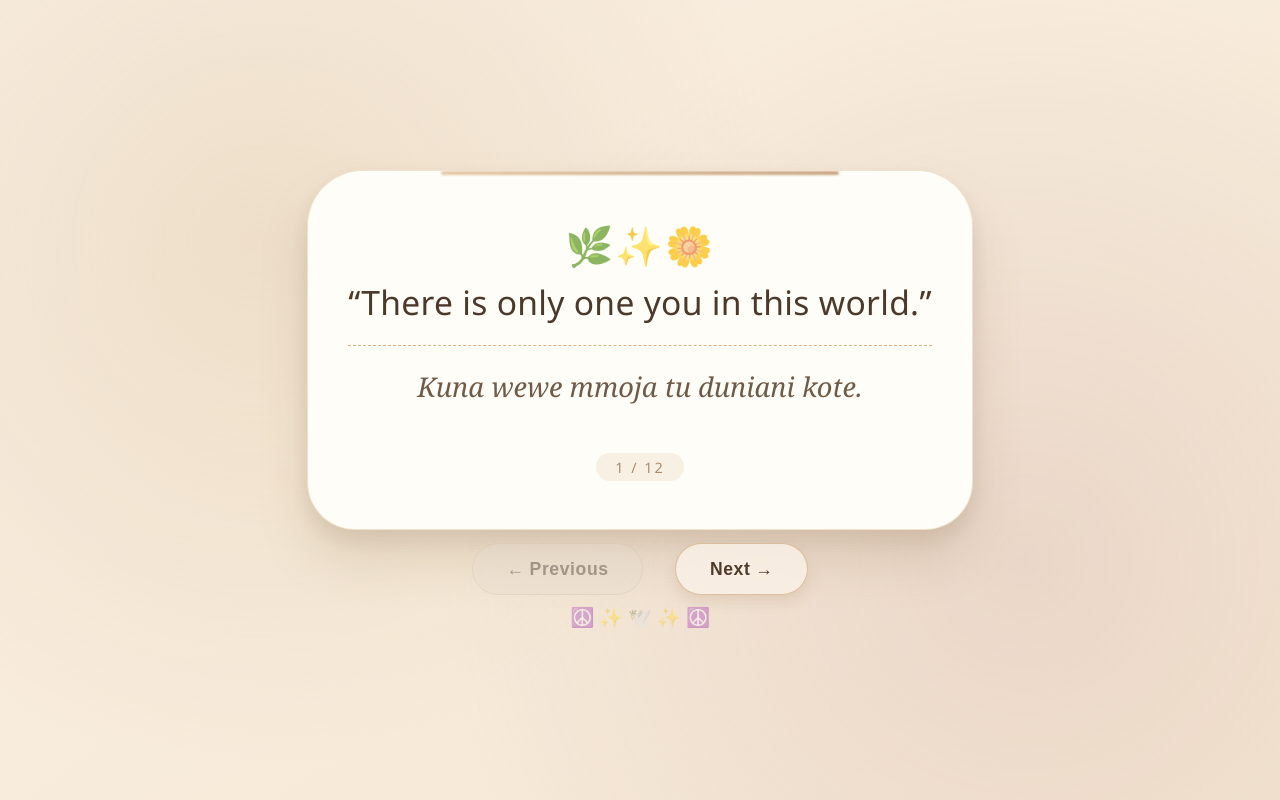
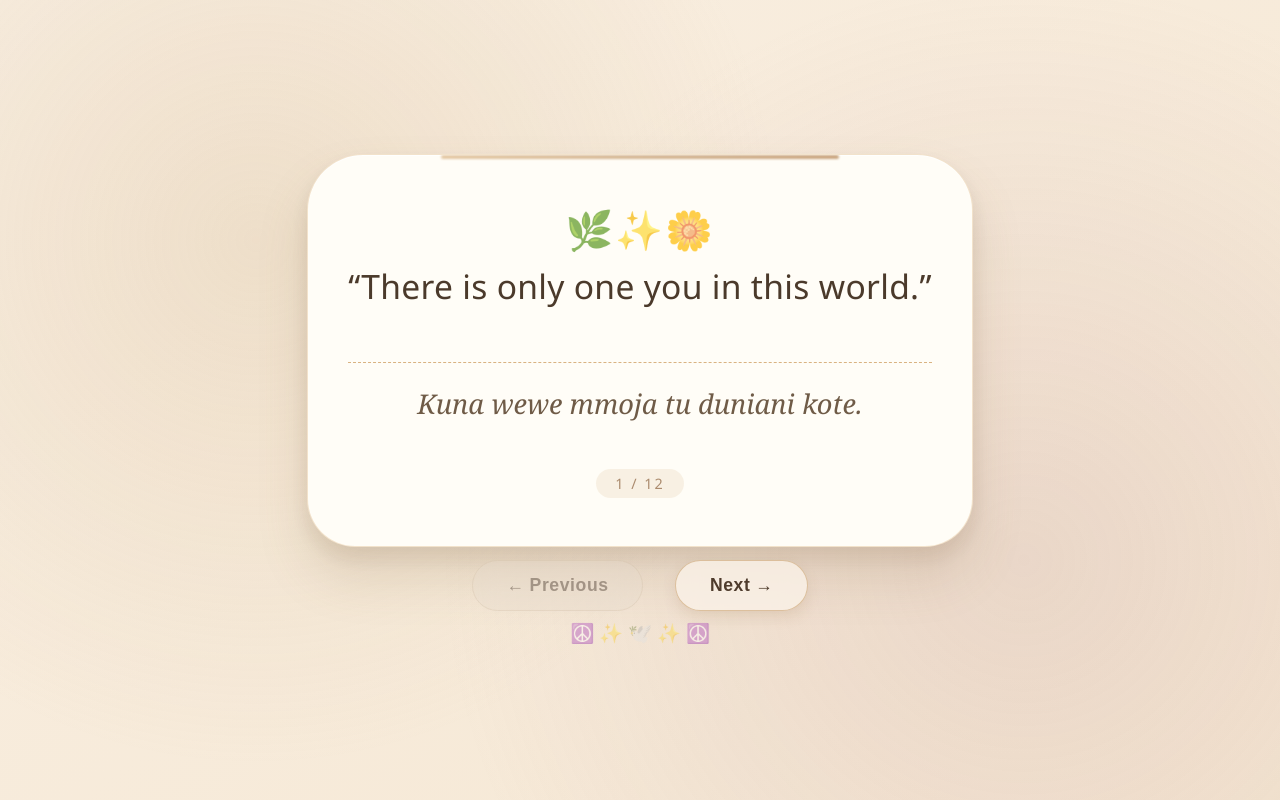
Before and after one commit to ebn-360-N/Coureges, a plain HTML site: page index.html in a window 1280 px wide. Both pictures are taken after a click on the button "✨ OPEN THE VERSE ✨". Drawn offline with Linux system fonts and the light colour scheme.

Commit message:
Enhance verse display and navigation features
Added empty message display for no verses available and updated verse retrieval logic to read from localStorage. Improved keyboard navigation and added event listener for storage changes.

```diff
--- a/index.html
+++ b/index.html
@@ -89,6 +89,7 @@
       word-break: break-word;
       transition: opacity 0.3s ease;
       letter-spacing: 0.3px;
+      min-height: 80px;
     }
 
     .swahili-verse {
@@ -102,6 +103,7 @@
       word-break: break-word;
       border-top: 1px dashed #d9b382;
       padding-top: 1.3rem;
+      min-height: 60px;
     }
 
     .counter {
@@ -215,6 +217,12 @@
       opacity: 0.4;
     }
 
+    .empty-message {
+      color: #ab8b6e;
+      font-style: italic;
+      padding: 2rem;
+    }
+
     @media (max-width: 500px) {
       .card {
         padding: 2.2rem 1.5rem;
@@ -243,7 +251,7 @@
         <div class="verse-icon">🌿✨🌼</div>
         <div id="englishDisplay" class="english-verse fade-in"></div>
         <div id="swahiliDisplay" class="swahili-verse fade-in"></div>
-        <div class="counter" id="verseCounter">1 / 12</div>
+        <div class="counter" id="verseCounter"></div>
       </div>
 
       <div class="nav-buttons">
@@ -257,59 +265,42 @@
 
   <script>
     (function() {
-      const verses = [
-        {
-          en: "“There is only one you in this world.”",
-          sw: "Kuna wewe mmoja tu duniani kote."
-        },
-        {
-          en: "“Your uniqueness is your superpower.”",
-          sw: "Upekee wako ndio nguvu yako kuu."
-        },
-        {
-          en: "“Don't compare yourself to others; you are a masterpiece.”",
-          sw: "Usijilinganishe na wengine; wewe ni kazi bora ya sanaa."
-        },
-        {
-          en: "“Be yourself; everyone else is already taken.”",
-          sw: "Kuwa wewe mwenyewe; kila mtu mwingine tayari amechukuliwa."
-        },
-        {
-          en: "“Your difference is your beauty.”",
-          sw: "Tofauti yako ndio urembo wako."
-        },
-        {
-          en: "“You were born to stand out, not to fit in.”",
-          sw: "Umezaliwa kuangaza, siyo kufanana na wote."
-        },
-        {
-          en: "“No one can play your role better than you.”",
-          sw: "Hakuna anayeweza kucheza nafasi yako vizuri kuliko wewe."
-        },
-        {
-          en: "“Your voice matters because no one speaks like you.”",
-          sw: "Sauti yako ni muhimu kwa sababu hakuna anayesema kama wewe."
-        },
-        {
-          en: "“The world needs the original you, not a copy.”",
-          sw: "Ulimwengu unahitaji wewe halisi, siyo nakala."
-        },
-        {
-          en: "“Celebrate who you are — flaws and all.”",
-          sw: "Sherehekea ulivyo — na makosa yako pamoja na yote."
-        },
-        {
-          en: "“You are not a drop in the ocean; you are the entire ocean in a drop.”",
-          sw: "Wewe si tone baharini; wewe ni bahari nzima ndani ya tone."
-        },
-        {
-          en: "“Your story is written by no one else but you.”",
-          sw: "Hadithi yako imeandikwa na mtu mwingine yeyote isipokuwa wewe."
-        }
+      // Default verses (fallback if localStorage is empty)
+      const DEFAULT_VERSES = [
+        { en: "“There is only one you in this world.”", sw: "Kuna wewe mmoja tu duniani kote." },
+        { en: "“Your uniqueness is your superpower.”", sw: "Upekee wako ndio nguvu yako kuu." },
+        { en: "“Don't compare yourself to others; you are a masterpiece.”", sw: "Usijilinganishe na wengine; wewe ni kazi bora ya sanaa." },
+        { en: "“Be yourself; everyone else is already taken.”", sw: "Kuwa wewe mwenyewe; kila mtu mwingine tayari amechukuliwa." },
+        { en: "“Your difference is your beauty.”", sw: "Tofauti yako ndio urembo wako." },
+        { en: "“You were born to stand out, not to fit in.”", sw: "Umezaliwa kuangaza, siyo kufanana na wote." },
+        { en: "“No one can play your role better than you.”", sw: "Hakuna anayeweza kucheza nafasi yako vizuri kuliko wewe." },
+        { en: "“Your voice matters because no one speaks like you.”", sw: "Sauti yako ni muhimu kwa sababu hakuna anayesema kama wewe." },
+        { en: "“The world needs the original you, not a copy.”", sw: "Ulimwengu unahitaji wewe halisi, siyo nakala." },
+        { en: "“Celebrate who you are — flaws and all.”", sw: "Sherehekea ulivyo — na makosa yako pamoja na yote." },
+        { en: "“You are not a drop in the ocean; you are the entire ocean in a drop.”", sw: "Wewe si tone baharini; wewe ni bahari nzima ndani ya tone." },
+        { en: "“Your story is written by no one else but you.”", sw: "Hadithi yako imeandikwa na mtu mwingine yeyote isipokuwa wewe." }
       ];
 
+      // 🔑 KEY FIX: Read from same localStorage key as admin panel
+      function getVerses() {
+        const stored = localStorage.getItem('adminPeaceVerses');
+        if (stored) {
+          try {
+            const parsed = JSON.parse(stored);
+            if (parsed && parsed.length > 0) {
+              return parsed;
+            }
+          } catch (e) {
+            console.error('Error reading verses:', e);
+          }
+        }
+        // Fallback to defaults
+        return [...DEFAULT_VERSES];
+      }
+
       let currentIndex = 0;
-      const totalVerses = verses.length;
+      let verses = getVerses();
+      let totalVerses = verses.length;
 
       const startSection = document.getElementById('startSection');
       const revealBtn = document.getElementById('revealCardBtn');
@@ -320,13 +311,36 @@
       const prevBtn = document.getElementById('prevBtn');
       const nextBtn = document.getElementById('nextBtn');
 
+      function refreshVerses() {
+        verses = getVerses();
+        totalVerses = verses.length;
+      }
+
       function updateVerseDisplay() {
+        refreshVerses();
+
+        if (totalVerses === 0) {
+          englishDisplay.innerHTML = '<div class="empty-message">No verses available</div>';
+          swahiliDisplay.textContent = '';
+          verseCounter.textContent = '0 / 0';
+          prevBtn.disabled = true;
+          nextBtn.disabled = true;
+          return;
+        }
+
+        if (currentIndex >= totalVerses) {
+          currentIndex = totalVerses - 1;
+        }
+        if (currentIndex < 0) {
+          currentIndex = 0;
+        }
+
         const verse = verses[currentIndex];
-
         englishDisplay.textContent = verse.en;
         swahiliDisplay.textContent = verse.sw;
         verseCounter.textContent = `${currentIndex + 1} / ${totalVerses}`;
 
+        // Re-trigger animation
         englishDisplay.classList.remove('fade-in');
         swahiliDisplay.classList.remove('fade-in');
         void englishDisplay.offsetWidth;
@@ -342,10 +356,12 @@
         startSection.classList.add('hidden');
         verseCardContainer.classList.remove('hidden');
         currentIndex = 0;
+        refreshVerses();
         updateVerseDisplay();
       }
 
       function nextVerse() {
+        refreshVerses();
         if (currentIndex < totalVerses - 1) {
           currentIndex++;
           updateVerseDisplay();
@@ -359,27 +375,42 @@
         }
       }
 
+      // Event listeners
       revealBtn.addEventListener('click', revealCard);
       prevBtn.addEventListener('click', prevVerse);
       nextBtn.addEventListener('click', nextVerse);
 
+      // Keyboard navigation
       window.addEventListener('keydown', function(e) {
-        if (!startSection.classList.contains('hidden')) return;
-
+        if (startSection.classList.contains('hidden')) {
           if (e.key === 'ArrowLeft') {
             e.preventDefault();
             if (!prevBtn.disabled) prevVerse();
           } else if (e.key === 'ArrowRight') {
             e.preventDefault();
+            refreshVerses();
             if (!nextBtn.disabled) nextVerse();
+          }
         }
       });
 
+      // 🔄 Listen for storage changes from admin panel
+      window.addEventListener('storage', function(e) {
+        if (e.key === 'adminPeaceVerses') {
+          refreshVerses();
+          if (!startSection.classList.contains('hidden')) return;
+          updateVerseDisplay();
+        }
+      });
+
+      // Initialize
+      if (verses.length > 0) {
         englishDisplay.textContent = verses[0].en;
         swahiliDisplay.textContent = verses[0].sw;
         verseCounter.textContent = `1 / ${totalVerses}`;
         prevBtn.disabled = true;
         nextBtn.disabled = (totalVerses === 1);
+      }
     })();
   </script>
 </body>
```
Lines whose indentation alone changed are shown as unchanged.
